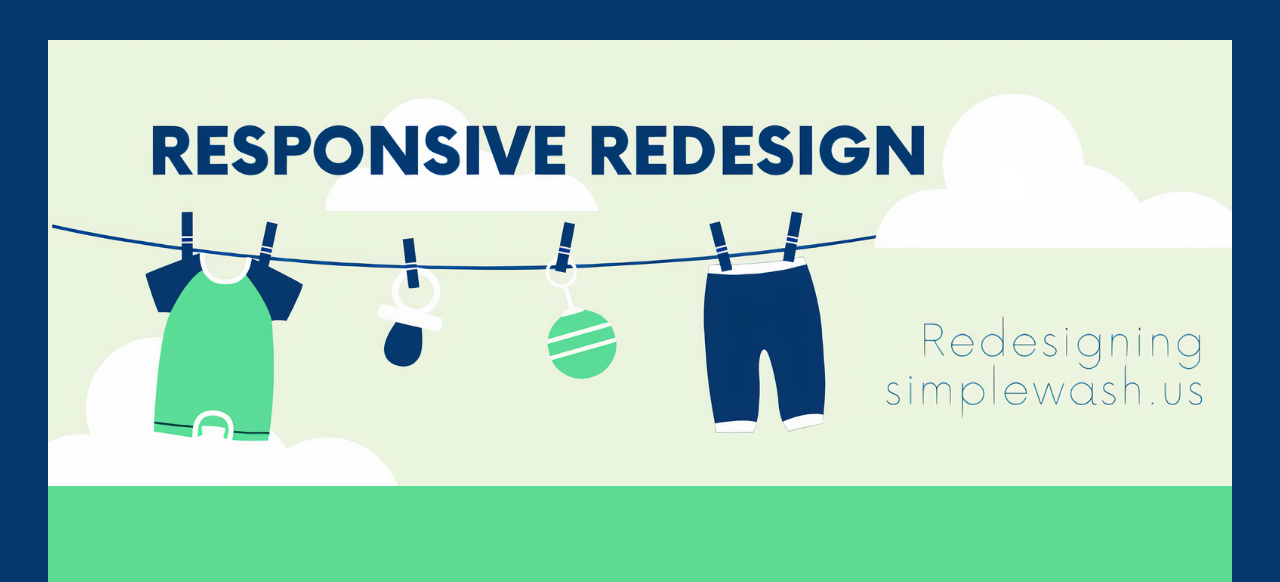
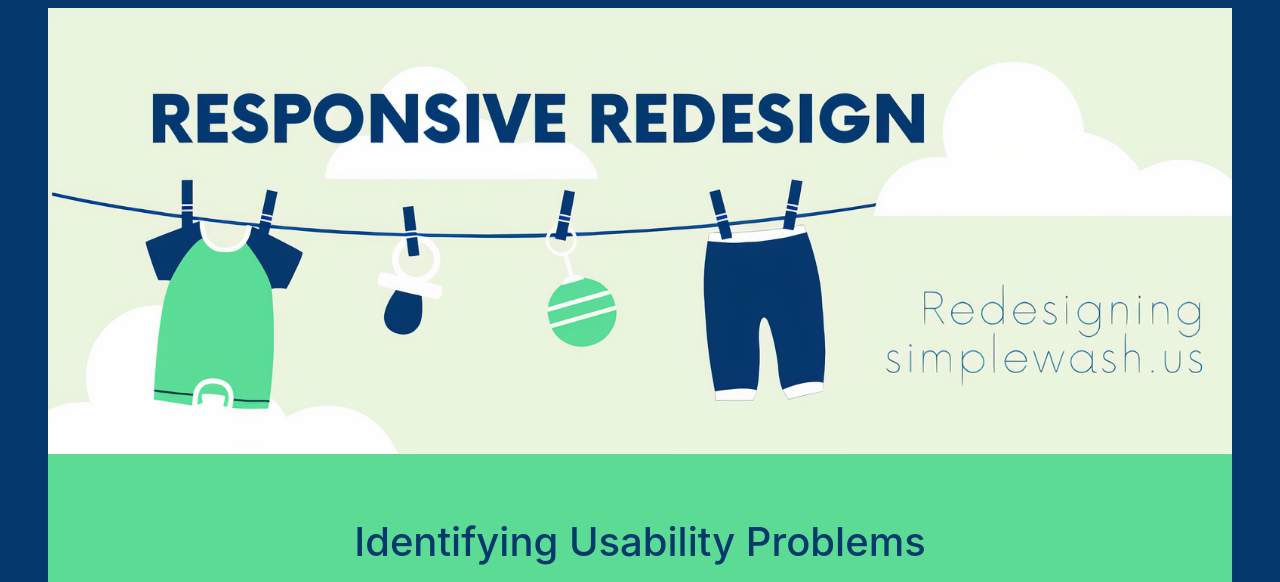
Before and after one commit to emmiehe/responsive-redesign, a PHP site: page / in a window 1280 px wide. Shown: the part 56-638 px from the top of the page. Run offline with PHP 8.4, Linux system fonts and the light colour scheme.

Commit message:
adjust awkward top padding

```diff
--- a/index.css
+++ b/index.css
@@ -7,7 +7,7 @@
     --bg-color-three: #edf5e1;
     --bg-color-four: #379683;
     --txt-color-primary: #05386b;
-    --padding-top: 6rem;
+    --padding-top: 4rem;
     --padding-bottom: 4rem;
 }
 
```
